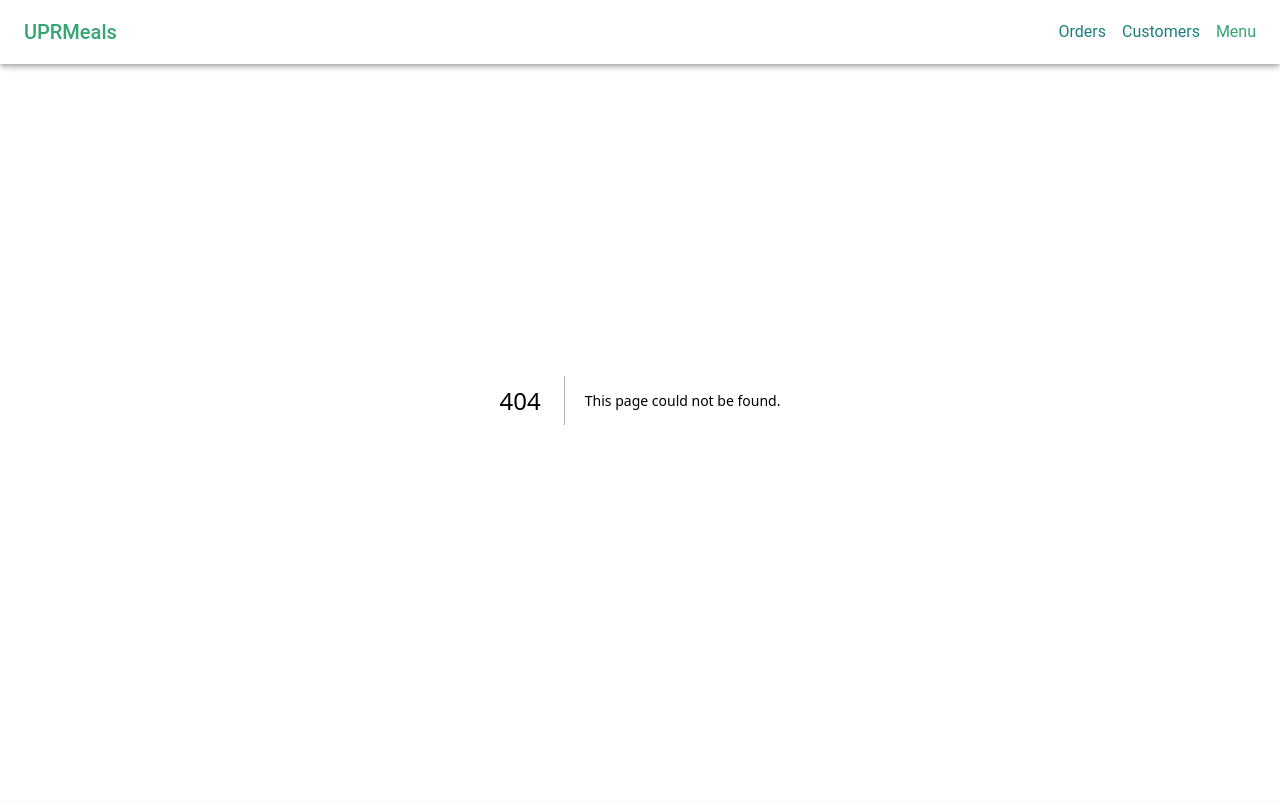
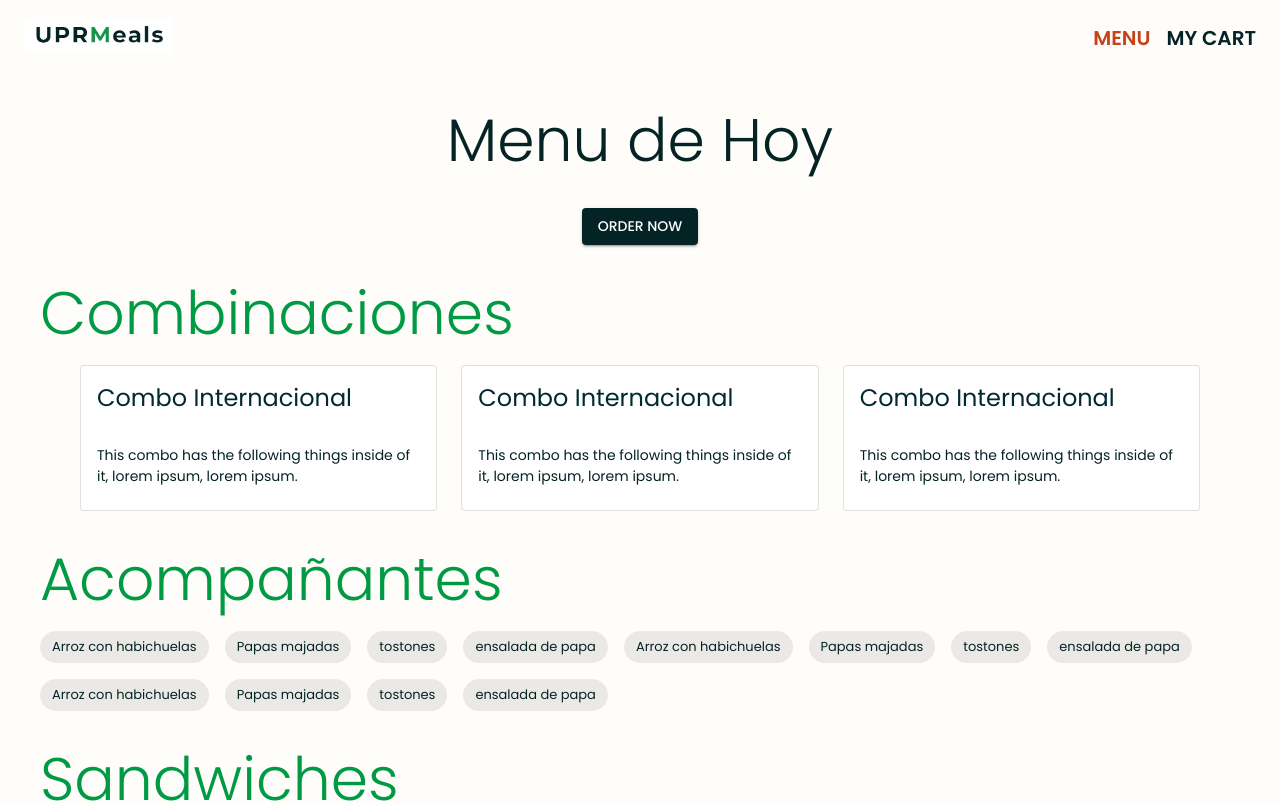
Before and after one commit to UPRMeals/UPRMeals, a Next.js app in the folder frontend/: page /menu in a window 1280 px wide. Before the commit this address had no page. Shown: the top 803 px of the page. Built offline with nearby package versions, Linux system fonts and the light colour scheme.

Commit message:
New homepage, menu page, and various theme changes

```diff
--- a/frontend/src/pages/_document.tsx
+++ b/frontend/src/pages/_document.tsx
@@ -3,7 +3,16 @@ import { Html, Head, Main, NextScript } from "next/document";
 export default function Document() {
   return (
     <Html lang="en">
-      <Head />
+      <Head>
+        <link
+          href="https://fonts.googleapis.com/css2?family=Bungee&family=Poppins:ital,wght@0,100;0,200;0,300;0,400;0,500;0,600;0,700;0,800;0,900;1,100;1,200;1,300;1,400;1,500;1,600;1,700;1,800;1,900&display=swap"
+          rel="stylesheet"
+        />
+        <link
+          href="https://fonts.googleapis.com/css2?family=Poppins:ital,wght@0,100;0,200;0,300;0,400;0,500;0,600;0,700;0,800;0,900;1,100;1,200;1,300;1,400;1,500;1,600;1,700;1,800;1,900&display=swap"
+          rel="stylesheet"
+        />
+      </Head>
       <body>
         <Main />
         <NextScript />
--- a/frontend/src/pages/components/navbar.tsx
+++ b/frontend/src/pages/components/navbar.tsx
@@ -1,15 +1,21 @@
 import React from "react";
-import { AppBar, Stack, SxProps, Toolbar, Typography } from "@mui/material";
+import {
+  AppBar,
+  Stack,
+  SxProps,
+  Toolbar,
+  Typography,
+  useMediaQuery,
+  useTheme,
+} from "@mui/material";
 import { useRouter } from "next/router";
 import Link from "next/link";
 import { Url } from "next/dist/shared/lib/router/router";
 import Box from "@mui/material/Box";
-import CssBaseline from "@mui/material/CssBaseline";
 import Drawer from "@mui/material/Drawer";
 import IconButton from "@mui/material/IconButton";
 import MenuIcon from "@mui/icons-material/Menu";
-
-const drawerWidth = 240;
+import Image from "next/legacy/image";
 
 type NavItemProps = {
   text: string;
@@ -17,9 +23,8 @@ type NavItemProps = {
 };
 
 const navItems: NavItemProps[] = [
-  { text: "Orders", href: "/orders" },
-  { text: "Customers", href: "/customers" },
   { text: "Menu", href: "/menu" },
+  { text: "My Cart", href: "/cart" },
 ];
 
 const NavLink = ({
@@ -37,8 +42,10 @@ const NavLink = ({
   return (
     <Link href={path}>
       <Typography
-        color={isCurrentPath ? "primary" : "secondary"}
-        sx={{ ...textProps }}
+        fontSize={"1.25rem"}
+        fontWeight={600}
+        color={isCurrentPath ? "text.secondary" : "text.primary"}
+        sx={{ ...textProps, textTransform: "uppercase" }}
       >
         {title}
       </Typography>
@@ -50,6 +57,8 @@ const Navbar = () => {
   const router = useRouter();
   const currentPath = router.asPath;
   const [openDrawer, setOpenDrawer] = React.useState(false);
+  const theme = useTheme();
+  const largerScreen = useMediaQuery(theme.breakpoints.up("md"));
 
   const handleDrawerToggle = () => {
     setOpenDrawer((prevState) => !prevState);
@@ -83,24 +92,37 @@ const Navbar = () => {
 
   return (
     <Box sx={{ display: "flex" }}>
-      <AppBar>
-        <Toolbar sx={{ backgroundColor: "white" }}>
+      <AppBar elevation={0}>
+        <Toolbar
+          sx={{
+            backgroundColor: "background.default",
+            justifyContent: "space-between",
+            alignItems: "center",
+            maxHeight: 75,
+          }}
+        >
+          <Box mt={0.5}>
+            <Link href={"/"}>
+              <Image
+                src="/logo.jpeg"
+                alt="UPRMeals"
+                layout="fixed"
+                objectFit="contain"
+                height={largerScreen ? 100 : 55}
+                width={largerScreen ? 150 : 150}
+              />
+            </Link>
+          </Box>
           <IconButton
             color="primary"
             aria-label="open drawer"
-            edge="start"
+            edge="end"
             onClick={handleDrawerToggle}
             sx={{ mr: 2, display: { sm: "none" } }}
           >
             <MenuIcon />
           </IconButton>
-          <Box sx={{ flexGrow: 1, display: { xs: "none", sm: "block" } }}>
-            <Link href={"/"}>
-              <Typography variant="h6" color={"primary.main"}>
-                UPRMeals
-              </Typography>
-            </Link>
-          </Box>
+
           <Box sx={{ display: { xs: "none", sm: "block" } }}>
             <Stack flexDirection={"row"} columnGap={2}>
               {navItems.map((item: NavItemProps, index) => (
@@ -119,6 +141,7 @@ const Navbar = () => {
         <Drawer
           open={openDrawer}
           onClose={handleDrawerToggle}
+          anchor="right"
           ModalProps={{
             keepMounted: true,
           }}
@@ -126,8 +149,8 @@ const Navbar = () => {
             display: { xs: "block", sm: "none" },
             "& .MuiDrawer-paper": {
               boxSizing: "border-box",
-              width: drawerWidth,
-              backgroundColor: "primary.main",
+              width: 300,
+              backgroundColor: "text.secondary",
             },
           }}
         >
--- /dev/null
+++ b/frontend/src/pages/menu/index.tsx
@@ -0,0 +1,147 @@
+import {
+  Box,
+  Button,
+  CardContent,
+  Card,
+  Typography,
+  Stack,
+  Chip,
+  CardHeader,
+} from "@mui/material";
+
+const ComboCards = ({ title, content }: { title: string; content: string }) => {
+  return (
+    <Card variant="outlined">
+      <CardHeader
+        title={title}
+        titleTypographyProps={{ color: "secondary.main" }}
+      />
+      <CardContent>
+        <Typography variant="body2">{content}</Typography>
+      </CardContent>
+    </Card>
+  );
+};
+
+export default function MenuPage() {
+  const combos = [
+    {
+      title: "Combo Internacional",
+      content: `This combo has the following things inside of it, lorem ipsum,
+    lorem ipsum.`,
+    },
+    {
+      title: "Combo Internacional",
+      content: `This combo has the following things inside of it, lorem ipsum,
+    lorem ipsum.`,
+    },
+    {
+      title: "Combo Internacional",
+      content: `This combo has the following things inside of it, lorem ipsum,
+    lorem ipsum.`,
+    },
+  ];
+
+  const sandwiches = [
+    {
+      title: "Jamon y Queso",
+      content: `This combo has the following things inside of it, lorem ipsum,
+    lorem ipsum.`,
+    },
+    {
+      title: "Medianoche",
+      content: `This combo has the following things inside of it, lorem ipsum,
+    lorem ipsum.`,
+    },
+    {
+      title: "Steak and Cheese",
+      content: `This combo has the following things inside of it, lorem ipsum,
+    lorem ipsum.`,
+    },
+  ];
+
+  const sides = [
+    "Arroz con habichuelas",
+    "Papas majadas",
+    "tostones",
+    "ensalada de papa",
+    "Arroz con habichuelas",
+    "Papas majadas",
+    "tostones",
+    "ensalada de papa",
+    "Arroz con habichuelas",
+    "Papas majadas",
+    "tostones",
+    "ensalada de papa",
+  ];
+
+  return (
+    <Box mt={8} pt={5} pb={10} px={5}>
+      <Stack rowGap={4}>
+        <Box justifyContent={"center"} display="flex">
+          <Typography variant="h2">Menu de Hoy</Typography>
+        </Box>
+        <Box justifyContent={"center"} display="flex">
+          <Button variant="contained">Order Now</Button>
+        </Box>
+      </Stack>
+
+      <Box pt={4}>
+        <Typography variant="h2" color="success.main">
+          Combinaciones
+        </Typography>
+        <Stack
+          direction={{ xs: "column", md: "row" }}
+          gap={3}
+          paddingX={{ xs: 2, md: 5 }}
+          justifyContent="center"
+          pt={2}
+        >
+          {combos.map((combo) => (
+            <ComboCards
+              key={combo.title}
+              title={combo.title}
+              content={combo.content}
+            />
+          ))}
+        </Stack>
+      </Box>
+      <Box pt={4}>
+        <Typography variant="h2" color="success.main">
+          Acompañantes
+        </Typography>
+        <Stack
+          flexDirection="row"
+          display="flex"
+          sx={{ flexWrap: "wrap" }}
+          gap={2}
+          pt={2}
+        >
+          {sides.map((side) => (
+            <Chip label={side} key={side} />
+          ))}
+        </Stack>
+      </Box>
+      <Box pt={4}>
+        <Typography variant="h2" color="success.main">
+          Sandwiches
+        </Typography>
+        <Stack
+          direction={{ xs: "column", md: "row" }}
+          gap={3}
+          paddingX={{ xs: 2, md: 5 }}
+          justifyContent="center"
+          pt={2}
+        >
+          {sandwiches.map((sandwich) => (
+            <ComboCards
+              key={sandwich.title}
+              title={sandwich.title}
+              content={sandwich.content}
+            />
+          ))}
+        </Stack>
+      </Box>
+    </Box>
+  );
+}
--- a/frontend/src/styles/globals.css
+++ b/frontend/src/styles/globals.css
@@ -4,7 +4,7 @@ body {
   margin: 0;
   font-family: -apple-system, BlinkMacSystemFont, Segoe UI, Roboto, Oxygen,
     Ubuntu, Cantarell, Fira Sans, Droid Sans, Helvetica Neue, sans-serif;
-  background: #fafafd;
+  background: #fffdf9;
 }
 
 a {
--- a/frontend/src/styles/theme.ts
+++ b/frontend/src/styles/theme.ts
@@ -1,37 +1,46 @@
-import { cyan, green } from "@mui/material/colors";
+import { colors } from "@mui/material";
 import { createTheme, responsiveFontSizes } from "@mui/material/styles";
 
-const font = [
-  "Roboto",
-  "-apple-system",
-  "BlinkMacSystemFont",
-  '"Segoe UI"',
-  '"Helvetica Neue"',
-  "Arial",
-  "sans-serif",
-  '"Apple Color Emoji"',
-  '"Segoe UI Emoji"',
-  '"Segoe UI Symbol"',
-].join(",");
+enum Colors {
+  Charcoal = "#042325",
+  BlueCharcoal = "#002A32",
+  ColegioGreen = "#009A44",
+  Teal = "#087F8C",
+  Gold = "#BB9F06",
+  OrangeSunset = "#C7421A",
+  Red = "#E71D36",
+}
 
 let theme = createTheme({
   palette: {
     mode: "light",
     background: {
-      default: "#f0f0f0",
+      default: "#fffdf9",
     },
-    // TODO: These colors are temporary
     primary: {
-      main: "#35A576",
+      main: Colors.Charcoal,
+    },
+    text: {
+      primary: Colors.Charcoal,
+      secondary: Colors.OrangeSunset,
     },
     secondary: {
-      main: "#1B7F7D",
+      main: Colors.BlueCharcoal,
+    },
+    warning: {
+      main: Colors.Red,
+    },
+    success: {
+      main: Colors.ColegioGreen,
+    },
+    info: {
+      main: Colors.Teal,
     },
   },
   typography: {
-    fontFamily: font,
+    fontFamily: ["Poppins", "Bungee", "Open Sans"].join(","),
     h1: {
-      fontWeight: 700,
+      fontWeight: 900,
     },
     subtitle2: {
       fontWeight: 600,
@@ -40,7 +49,7 @@ let theme = createTheme({
   components: {
     MuiTypography: {
       defaultProps: {
-        fontFamily: font,
+        fontFamily: ["Poppins", "Bungee", "Open Sans"].join(","),
       },
     },
   },
```
Also changed, not shown: frontend/src/pages/index.tsx (+92 -3 lines), frontend/public/logo.jpeg (added), 1 other file (tests, documents, lock files or other folders).
